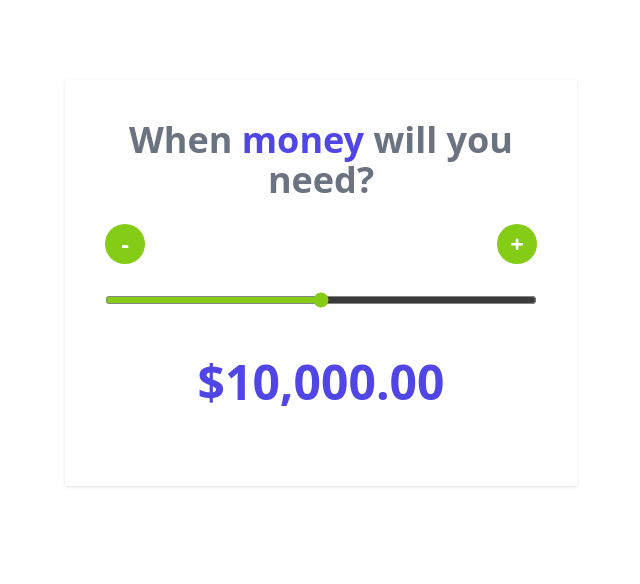
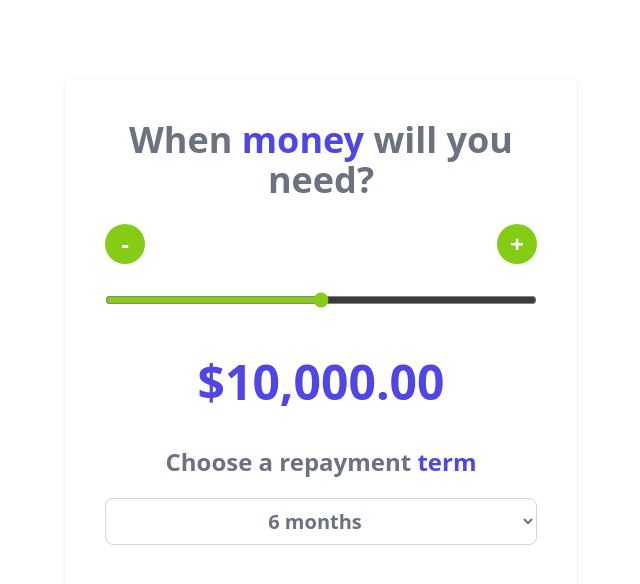
Before and after one commit to YordanSV/Loan-Calculator-React, a React (Vite) app: page / in a window 1280 px wide. Shown: the top 584 px of the page, without its empty margins (319-959 px from the left). Built offline with nearby package versions, Linux system fonts and the light colour scheme.

Commit message:
Creating the select for the Payment term

```diff
--- a/src/App.jsx
+++ b/src/App.jsx
@@ -37,12 +37,12 @@
 
       <div className="flex justify-between my-6">
         <Button
-        operator = '-'
-        function = {handleClickDecrement}
+          operator='-'
+          function={handleClickDecrement}
         />
         <Button
-        operator = '+'
-        function = {handleClickIncrement}
+          operator='+'
+          function={handleClickIncrement}
         />
       </div>
       <input
@@ -57,7 +57,18 @@
 
       <p className="text-center my-10 text-5xl font-extrabold text-indigo-600">
         {formatMoney(amount)}
-        </p>
+      </p>
+
+      <h2 className="text-2xl font-extrabold text-gray-500 text-center">
+        Choose a repayment <span className="text-indigo-600">term</span>
+      </h2>
+
+      <select className="mt-5 w-full p-2 bg-white border border-gray-300 rounded-lg text-center
+      text-xl font-bold text-gray-500">
+        <option value="6">6 months</option>
+        <option value="12">12 months</option>
+        <option value="24">24 months</option>
+      </select>
     </div>
   )
 }
```
